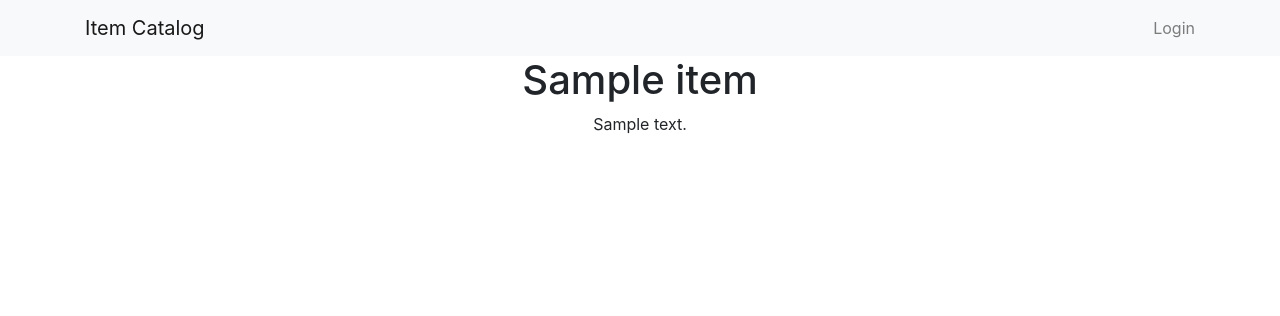
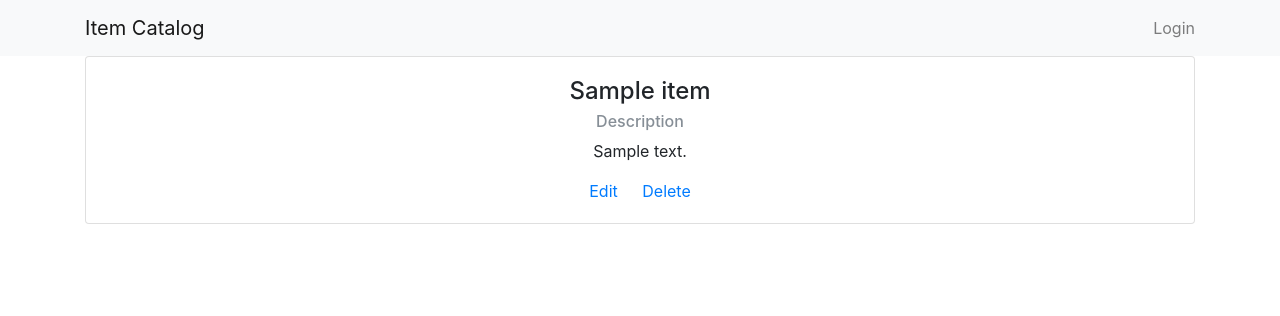
Before and after one commit to aravindadithya95/item-catalog, a Flask app: a page that uses templates/item.html in a window 1280 px wide. Shown: the top 316 px of the page. Run offline with Flask 2, Linux system fonts and the light colour scheme; tables that the repository leaves empty hold one stand-in row (values such as "Sample post"); some libraries are stand-ins or nearby versions.

Commit message:
Add Bootstrap components

```diff
--- a/templates/item.html
+++ b/templates/item.html
@@ -6,7 +6,14 @@
 
 {% block content %}
   <div class="container text-center">
-    <h1>{{ item_name }}</h1>
-    {{ item_description }}
+    <div class="card">
+      <div class="card-body">
+        <h4 class="card-title">{{ item_name }}</h4>
+        <h6 class="card-subtitle mb-2 text-muted">Description</h6>
+        <p class="card-text">{{ item_description }}</p>
+        <a href="#" class="card-link">Edit</a>
+        <a href="#" class="card-link">Delete</a>
+      </div>
+    </div>
   </div>
 {% endblock %}
```
Also changed, not shown: templates/catalog.html (+4 -4 lines), templates/category.html (+5 -4 lines).
